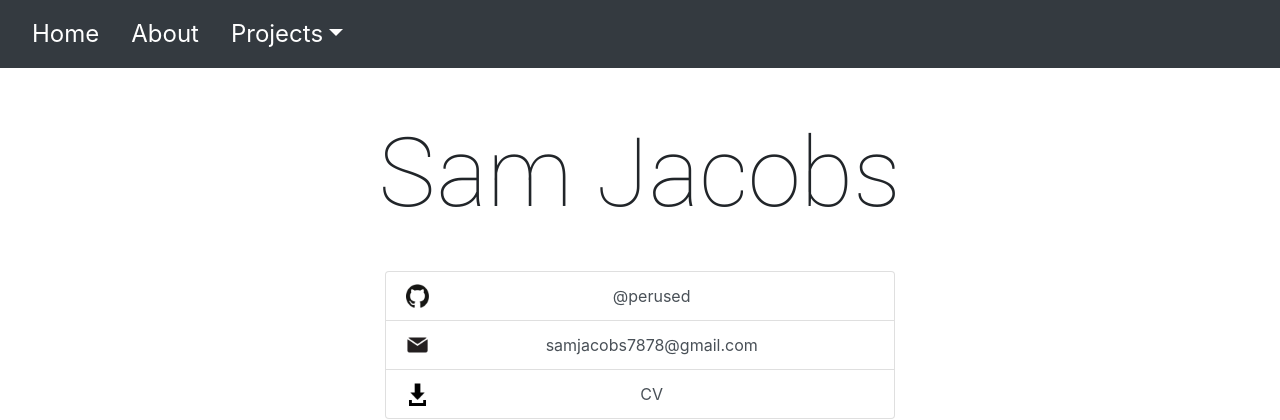
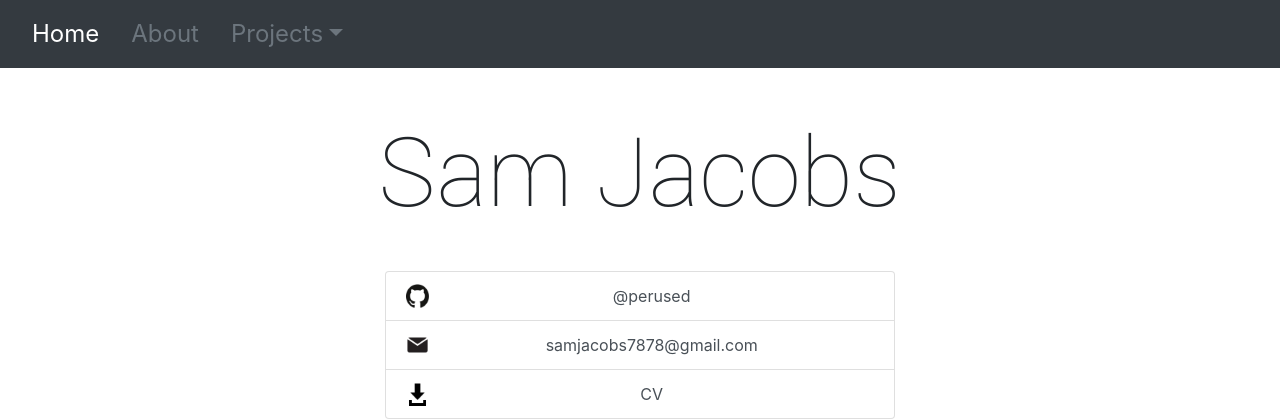
Before and after one commit to perused/flask-website, a Flask app: page / in a window 1280 px wide. Shown: the top 420 px of the page. Run offline with Flask 2, Linux system fonts and the light colour scheme; some libraries are stand-ins or nearby versions.

Commit message:
up to date

```diff
--- a/templates/html/header.html
+++ b/templates/html/header.html
@@ -11,8 +11,8 @@
   <body>
     <nav class="navbar navbar-expand-lg navbar-dark bg-dark">
       <a class="nav-link" href="{{ url_for('home') }}">Home</a>
-      <a class="nav-link" href="{{ url_for('about') }}">About</a>
-      <a class="nav-link dropdown-toggle" id="navbarDropdown" href="#">
+      <a class="nav-link disabled" href="{{ url_for('about') }}">About</a>
+      <a class="nav-link dropdown-toggle disabled" id="navbarDropdown" href="#">
           Projects</a>
       <div class="dropdown-menu" aria-labelledby="navbarDropdown">
         <a class="dropdown-item" href="{{ url_for('train_game') }}">Train Game</a>
```
Also changed, not shown: templates/html/index.html (+0 -7 lines).
